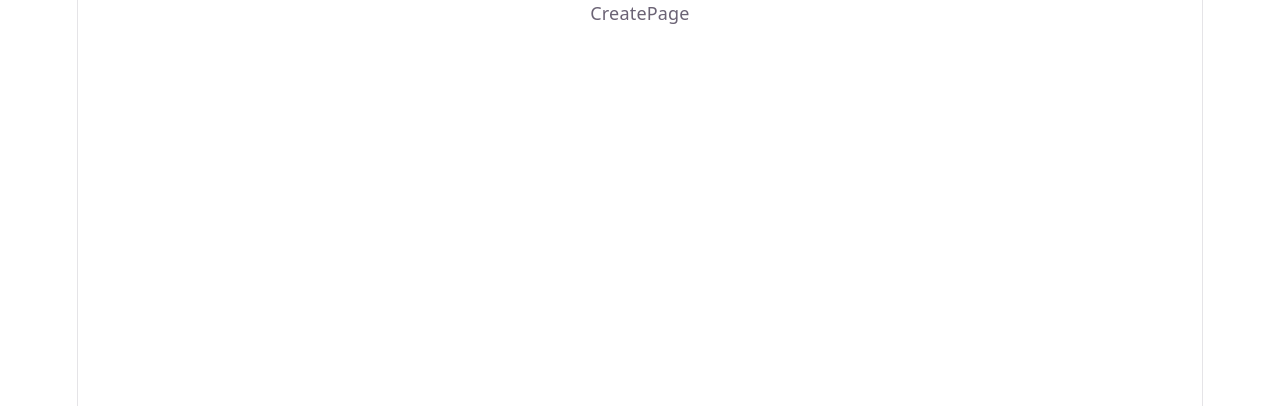
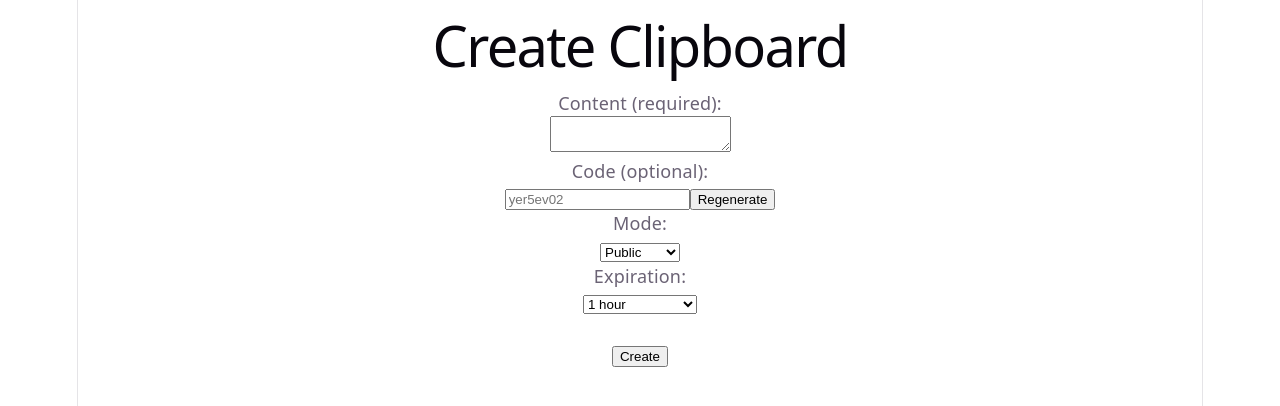
Before and after one commit to Rai-shwith/dump, a React (Vite) app in the folder apps/dump-web/: page /new in a window 1280 px wide. Shown: the top 406 px of the page. Built offline with nearby package versions, Linux system fonts and the light colour scheme; no server answers.

Commit message:
feat(frontend): implement create clipboard page

```diff
--- a/apps/dump-web/src/pages/CreatePage.tsx
+++ b/apps/dump-web/src/pages/CreatePage.tsx
@@ -1,3 +1,187 @@
+import React, { useState, useEffect } from "react";
+import { useNavigate } from "react-router-dom";
+import { createClipboard } from "../services/clipboardApi";
+import { generateCode } from "../utils/codegen";
+import { addMilliseconds, toUTCString } from "../utils/time";
+import { setOwnerToken } from "../utils/tokens";
+import type { ClipboardMode, PasswordMode, CreateClipboardRequest } from "../types";
+
 export default function CreatePage() {
-  return <div>CreatePage</div>;
+  const navigate = useNavigate();
+
+  const [content, setContent] = useState("");
+  const [code, setCode] = useState("");
+  const [codePlaceholder, setCodePlaceholder] = useState("");
+  const [mode, setMode] = useState<ClipboardMode>("public");
+  const [passwordMode, setPasswordMode] = useState<PasswordMode>("view");
+  const [password, setPassword] = useState("");
+  const [expiration, setExpiration] = useState("1_hour");
+  const [customDateTime, setCustomDateTime] = useState("");
+  const [error, setError] = useState<string | null>(null);
+
+  useEffect(() => {
+    setCodePlaceholder(generateCode(8));
+  }, []);
+
+  const handleRegenerateCode = () => {
+    setCodePlaceholder(generateCode(8));
+  };
+
+  const handleSubmit = async (e: React.FormEvent) => {
+    e.preventDefault();
+    setError(null);
+
+    let expiresAt: string | null = null;
+    let isOneTimeView = false;
+
+    if (expiration === "infinite") {
+      expiresAt = null;
+    } else if (expiration === "one_time") {
+      isOneTimeView = true;
+    } else if (expiration === "custom") {
+      if (!customDateTime) {
+        setError("Please provide a custom date and time");
+        return;
+      }
+      expiresAt = toUTCString(customDateTime);
+    } else {
+      let ms = 0;
+      switch (expiration) {
+        case "1_min": ms = 60 * 1000; break;
+        case "5_min": ms = 5 * 60 * 1000; break;
+        case "15_min": ms = 15 * 60 * 1000; break;
+        case "1_hour": ms = 3600 * 1000; break;
+        case "1_day": ms = 86400 * 1000; break;
+        case "1_week": ms = 7 * 86400 * 1000; break;
+        case "1_month": ms = 30 * 86400 * 1000; break;
+        case "1_year": ms = 365 * 86400 * 1000; break;
+      }
+      expiresAt = addMilliseconds(ms);
+    }
+
+    const body: CreateClipboardRequest = {
+      content,
+      mode,
+    };
+
+    if (code.trim()) {
+      body.code = code.trim().toLowerCase();
+    }
+
+    if (mode === "protected") {
+      body.passwordMode = passwordMode;
+      body.password = password;
+    }
+
+    if (expiresAt) {
+      body.expiresAt = expiresAt;
+    }
+    if (isOneTimeView) {
+      body.isOneTimeView = true;
+    }
+
+    try {
+      const res = await createClipboard(body);
+      setOwnerToken(res.code, res.ownerToken);
+      navigate(`/${res.code}`);
+    } catch (err: any) {
+      setError(err.message || "An error occurred");
+    }
+  };
+
+  return (
+    <div>
+      <h1>Create Clipboard</h1>
+      {error && <div style={{ color: "red" }}>{error}</div>}
+      <form onSubmit={handleSubmit}>
+        <div>
+          <label>Content (required):</label><br />
+          <textarea
+            value={content}
+            onChange={(e) => setContent(e.target.value)}
+            required
+          />
+        </div>
+
+        <div>
+          <label>Code (optional):</label><br />
+          <input
+            type="text"
+            value={code}
+            onChange={(e) => setCode(e.target.value)}
+            placeholder={codePlaceholder}
+          />
+          <button type="button" onClick={handleRegenerateCode}>Regenerate</button>
+        </div>
+
+        <div>
+          <label>Mode:</label><br />
+          <select
+            value={mode}
+            onChange={(e) => {
+              const newMode = e.target.value as ClipboardMode;
+              setMode(newMode);
+              if (newMode !== "public" && expiration === "infinite") {
+                setExpiration("1_hour");
+              }
+            }}
+          >
+            <option value="public">Public</option>
+            <option value="reserved">Reserved</option>
+            <option value="protected">Protected</option>
+          </select>
+        </div>
+
+        {mode === "protected" && (
+          <div>
+            <label>Password Mode:</label><br />
+            <select value={passwordMode} onChange={(e) => setPasswordMode(e.target.value as PasswordMode)}>
+              <option value="view">View</option>
+              <option value="edit">Edit</option>
+            </select>
+            <br />
+            <label>Password:</label><br />
+            <input
+              type="password"
+              value={password}
+              onChange={(e) => setPassword(e.target.value)}
+              required
+            />
+          </div>
+        )}
+
+        <div>
+          <label>Expiration:</label><br />
+          <select value={expiration} onChange={(e) => setExpiration(e.target.value)}>
+            <option value="1_min">1 minute</option>
+            <option value="5_min">5 minutes</option>
+            <option value="15_min">15 minutes</option>
+            <option value="1_hour">1 hour</option>
+            <option value="1_day">1 day</option>
+            <option value="1_week">1 week</option>
+            <option value="1_month">1 month</option>
+            <option value="1_year">1 year</option>
+            {mode === "public" && <option value="infinite">Infinite</option>}
+            <option value="one_time">One-Time View</option>
+            <option value="custom">Custom</option>
+          </select>
+        </div>
+
+        {expiration === "custom" && (
+          <div>
+            <label>Custom Date/Time:</label><br />
+            <input
+              type="datetime-local"
+              value={customDateTime}
+              onChange={(e) => setCustomDateTime(e.target.value)}
+              required
+            />
+          </div>
+        )}
+
+        <br />
+        <button type="submit">Create</button>
+      </form>
+    </div>
+  );
 }
```
Also changed, not shown: 2 other files (tests, documents, lock files or other folders).
